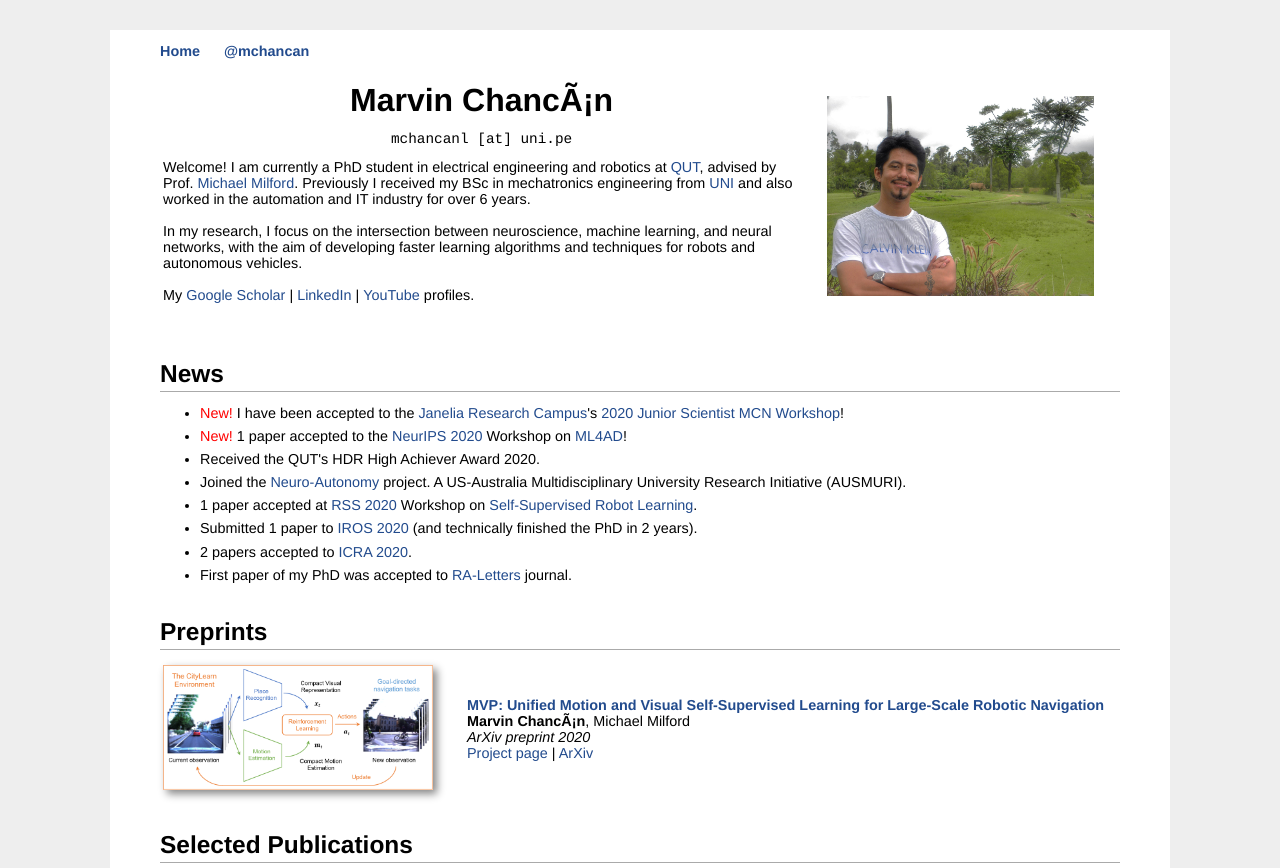
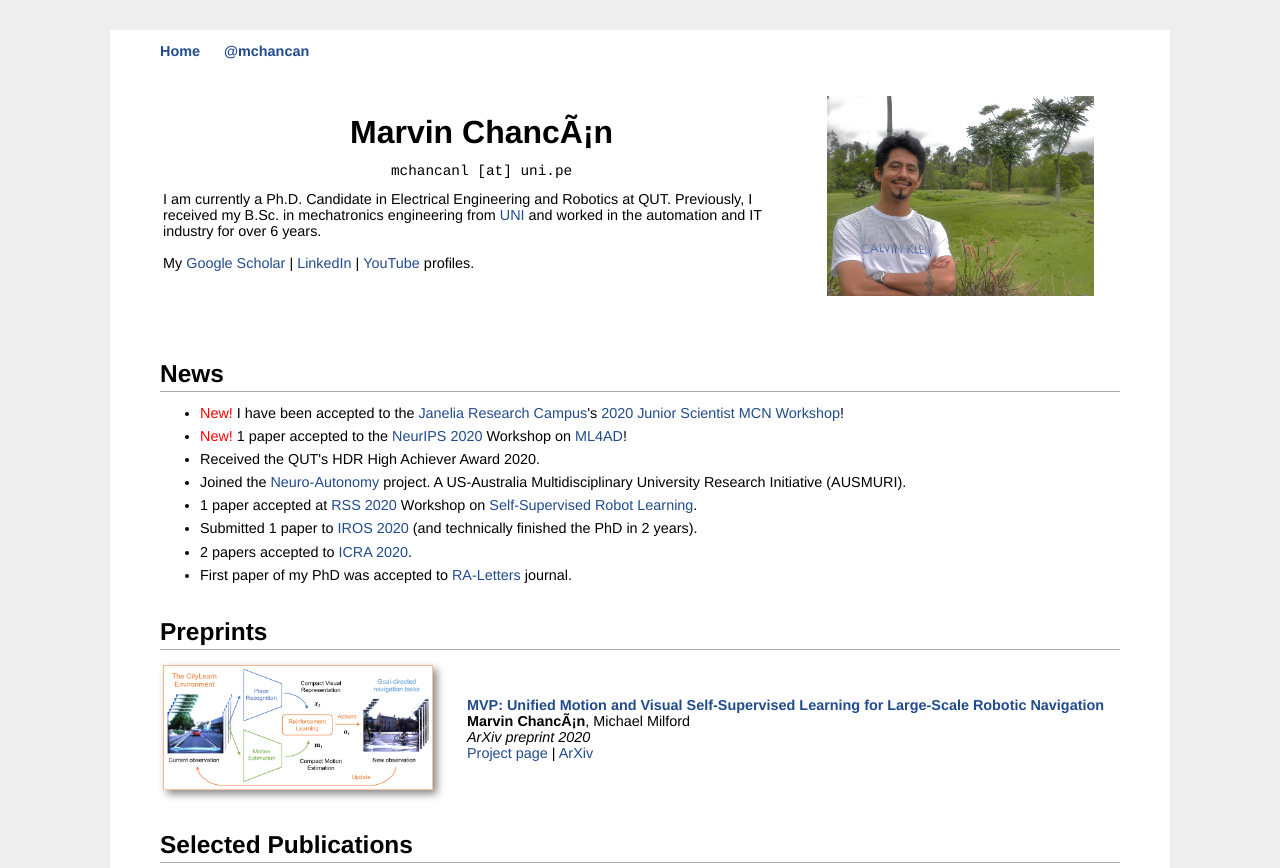
Before and after one commit to mchancan/mchancan.github.io, a Jekyll site: the page built from index.html, in a window 1280 px wide and 900 px high, cut to the strip 0-868 px from the top of the window. Built offline with Jekyll 4.4.1, drawn with Linux system fonts in a browser that asks for light colours; nearby versions of some CDN libraries; comment, search, counter and statistics services are not loaded.

Commit message:
Update index.html

```diff
--- a/index.html
+++ b/index.html
@@ -13,10 +13,8 @@ title: Marvin's Homepage
 		<p align="center"><font face="courier">mchancanl [at] uni.pe</font></p>
 		<!--</div>-->
 		<p align="left">
-			Welcome! I am currently a PhD student in electrical engineering and robotics at <a href="https://www.qut.edu.au" target="_blank">QUT</a>, advised by Prof. <a href="https://scholar.google.com/citations?user=TDSmCKgAAAAJ&hl=en" target="_blank">Michael Milford</a>.
-			Previously I received my BSc in mechatronics engineering from <a href="https://en.wikipedia.org/wiki/National_University_of_Engineering" target="_blank">UNI</a> and also worked in the automation and IT industry for over 6 years.</br>
-			</br>
-			In my research, I focus on the intersection between neuroscience, machine learning, and neural networks, with the aim of developing faster learning algorithms and techniques for robots and autonomous vehicles.</br>
+			I am currently a Ph.D. Candidate in Electrical Engineering and Robotics at QUT.
+			Previously, I received my B.Sc. in mechatronics engineering from <a href="https://en.wikipedia.org/wiki/National_University_of_Engineering" target="_blank">UNI</a> and worked in the automation and IT industry for over 6 years.</br>
 			</br>
 			My <a href="https://scholar.google.com/citations?user=iK7xhJ4AAAAJ&hl=en" target="_blank">Google Scholar</a>&nbsp;|&nbsp;<a href="https://www.linkedin.com/in/mchancan" target="_blank">LinkedIn</a>&nbsp;|&nbsp;<a href="https://www.youtube.com/channel/UCrvgoqpKBbeye87FtqdW4Iw" target="_blank">YouTube</a> profiles.
 		</p>
```
